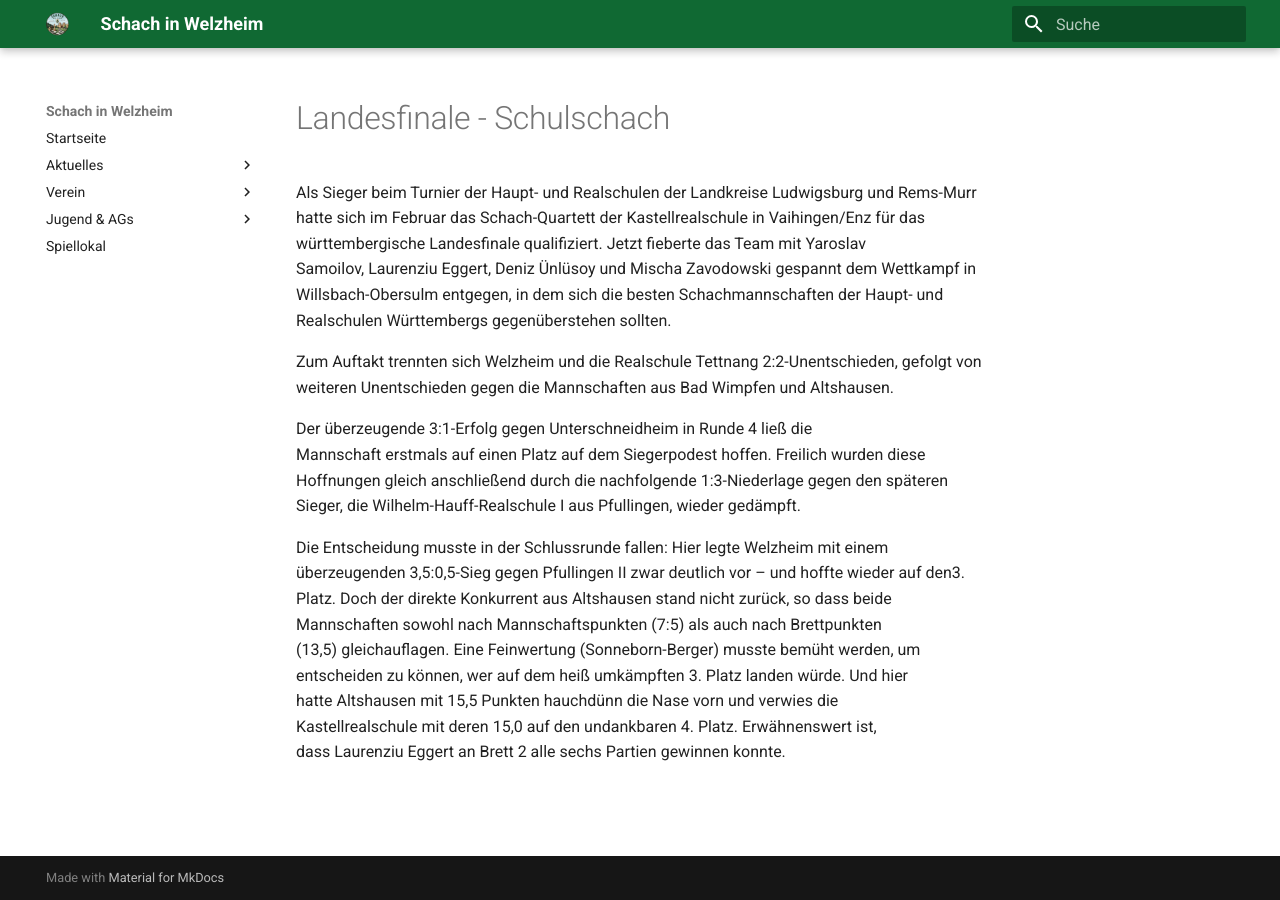
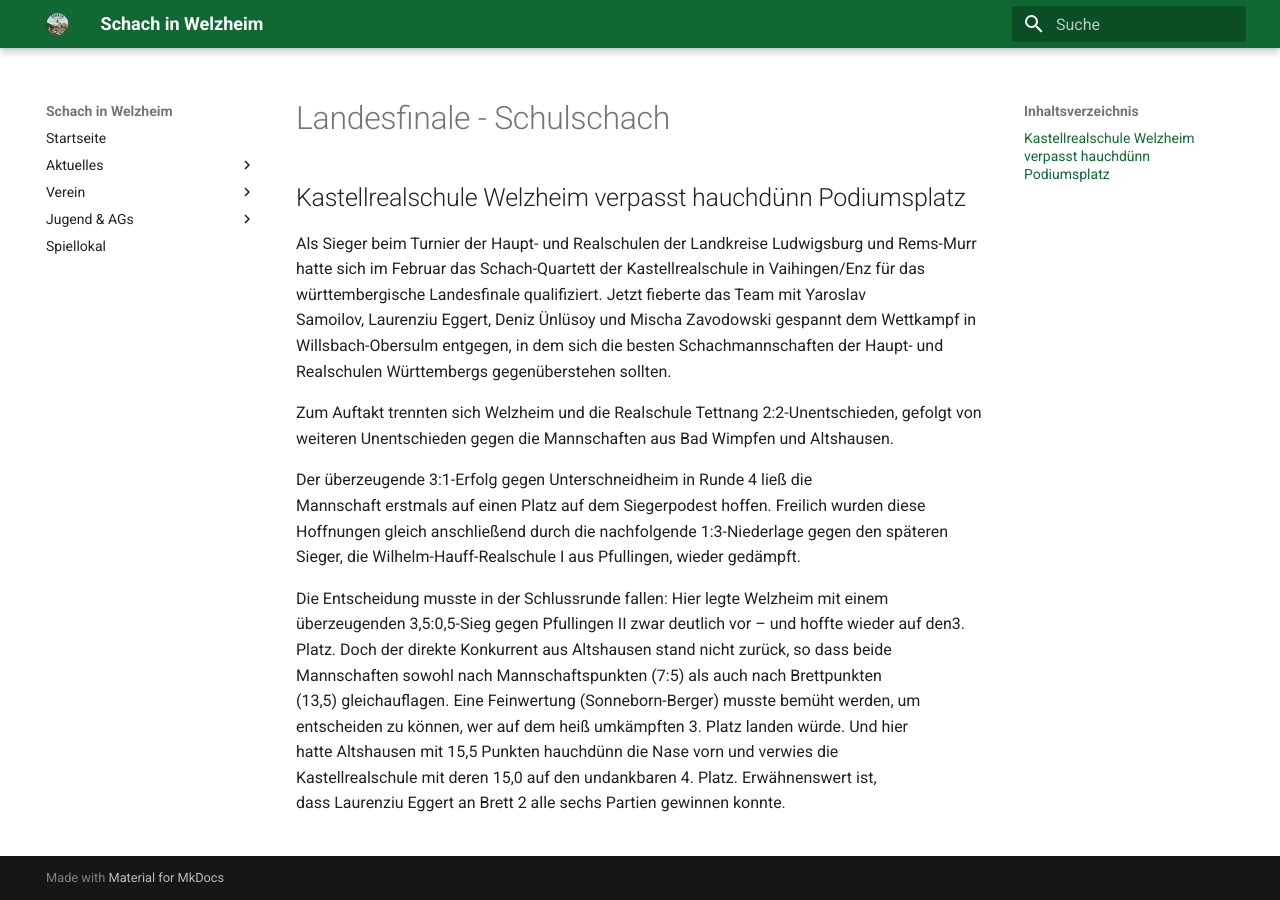
Before and after one commit to schachwelzheim/schachwelzheim, an MkDocs documentation site: the page built from docs/aktuelles/2026-05-113-landesfinale-schulschach.md, in a window 1280 px wide. Built offline with MkDocs 1.6.1 and Material for MkDocs 9.7.7, drawn with Linux system fonts in a browser that asks for light colours.

Commit message:
Update Landesfinale report with team details
Added details about Kastellrealschule Welzheim's performance at the Landesfinale.

```diff
--- a/docs/aktuelles/2026-05-113-landesfinale-schulschach.md
+++ b/docs/aktuelles/2026-05-113-landesfinale-schulschach.md
@@ -1,4 +1,5 @@
 # Landesfinale - Schulschach
+## Kastellrealschule Welzheim verpasst hauchdünn Podiumsplatz
 
 Als Sieger beim Turnier der Haupt- und Realschulen der Landkreise Ludwigsburg und Rems-Murr hatte sich im Februar das Schach-Quartett der Kastellrealschule in Vaihingen/Enz für das württembergische Landesfinale qualifiziert. Jetzt fieberte das Team mit Yaroslav Samoilov, Laurenziu Eggert, Deniz Ünlüsoy und Mischa Zavodowski gespannt dem Wettkampf in Willsbach-Obersulm entgegen, in dem sich die besten Schachmannschaften der Haupt- und Realschulen Württembergs gegenüberstehen sollten.
 
```
